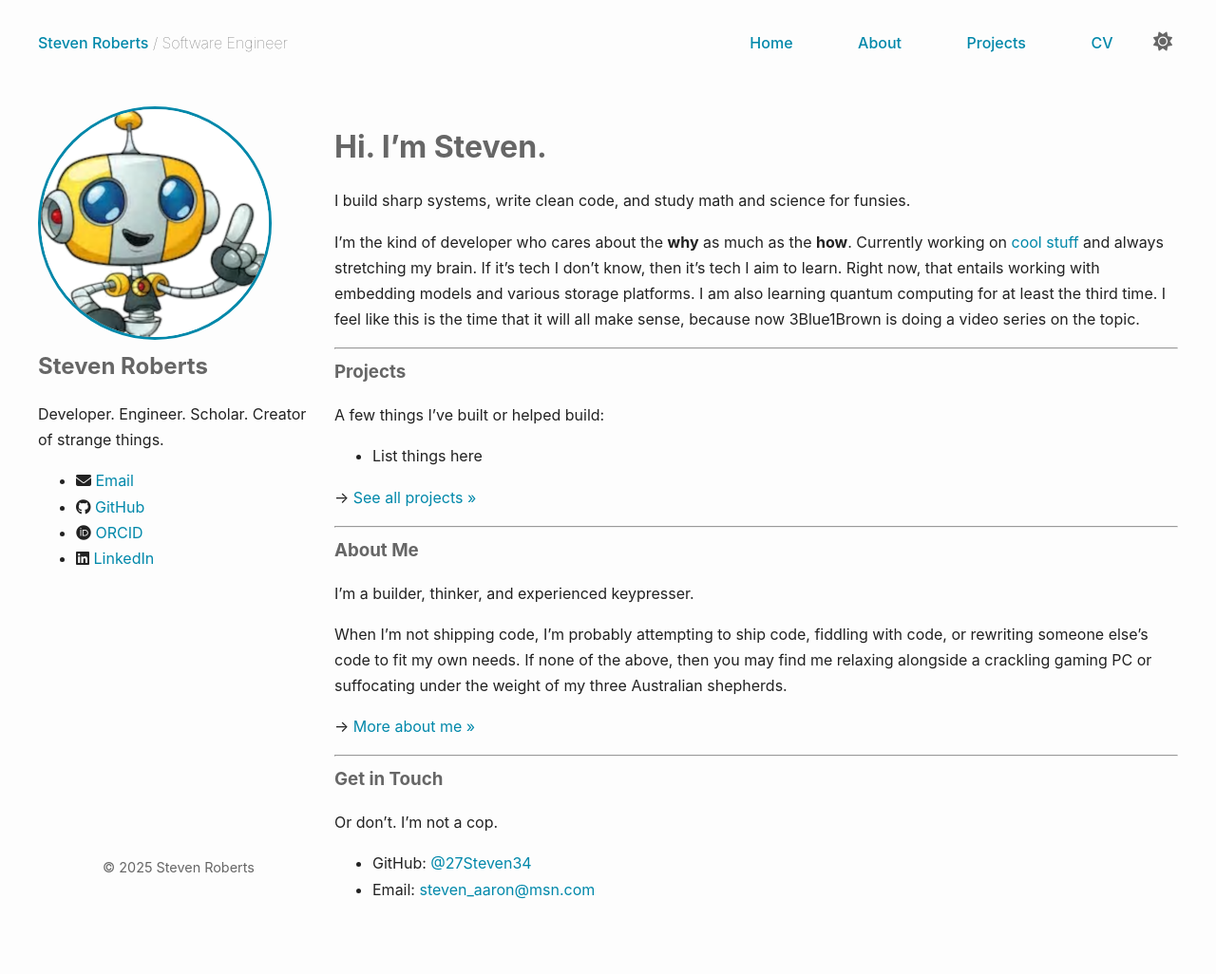
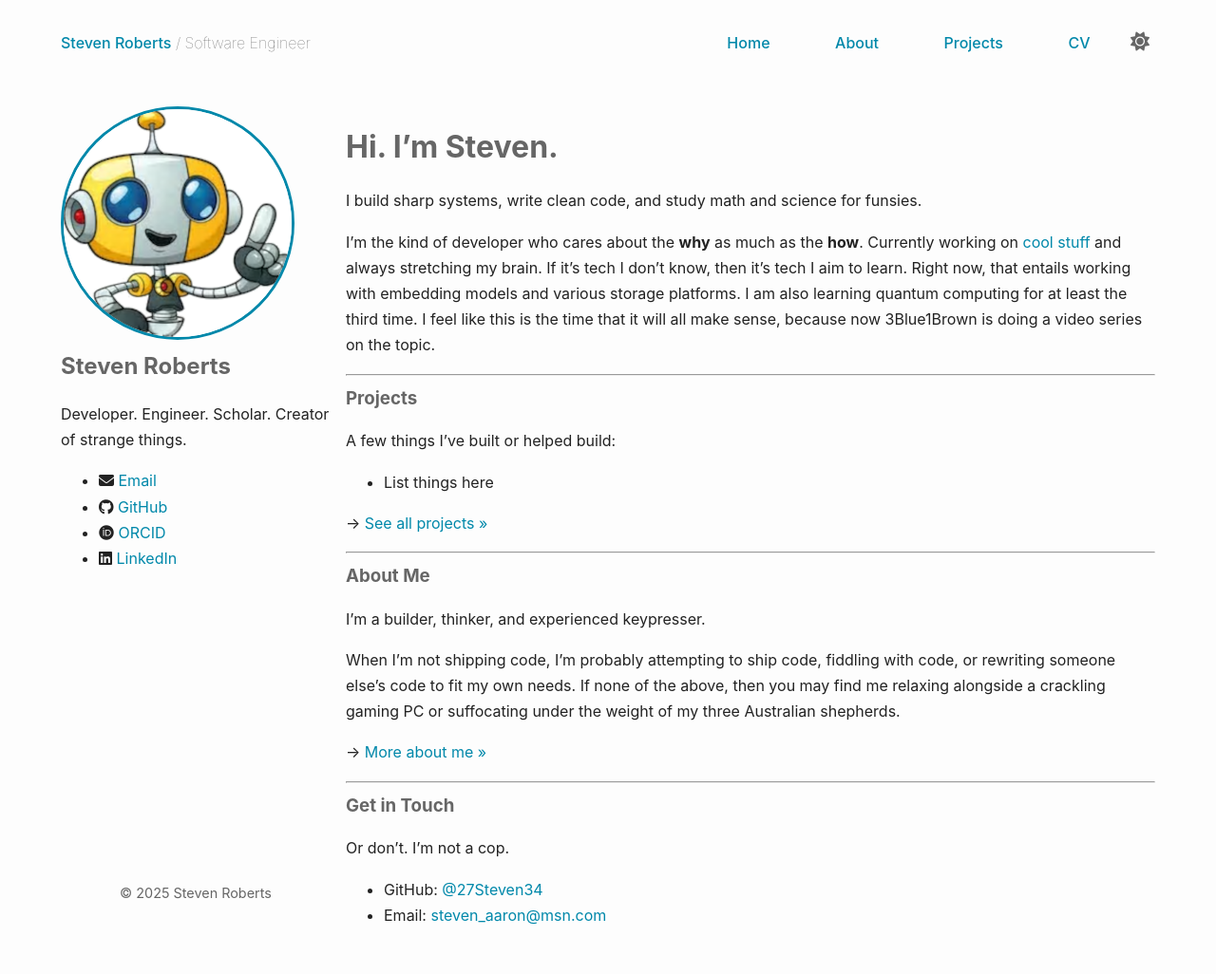
Before and after one commit to 27Steven34/27Steven34.github.io, a Jekyll site: the page built from index.md, in a window 1280 px wide. Shown: the whole page at 95% size. Built offline with Jekyll 4.4.1, drawn with Linux system fonts in a browser that asks for light colours; before the commit the page ends 999 px from its top, so only the background shows below that.

Commit message:
Added border box sizing

```diff
--- a/assets/css/styles.scss
+++ b/assets/css/styles.scss
@@ -8,6 +8,7 @@ body {
   width: 100%;
   height: 100%;
   column-gap: 1em;
+  box-sizing: border-box;
   grid-template:
     "nav nav" 5rem
     "bio main" 1fr
```
